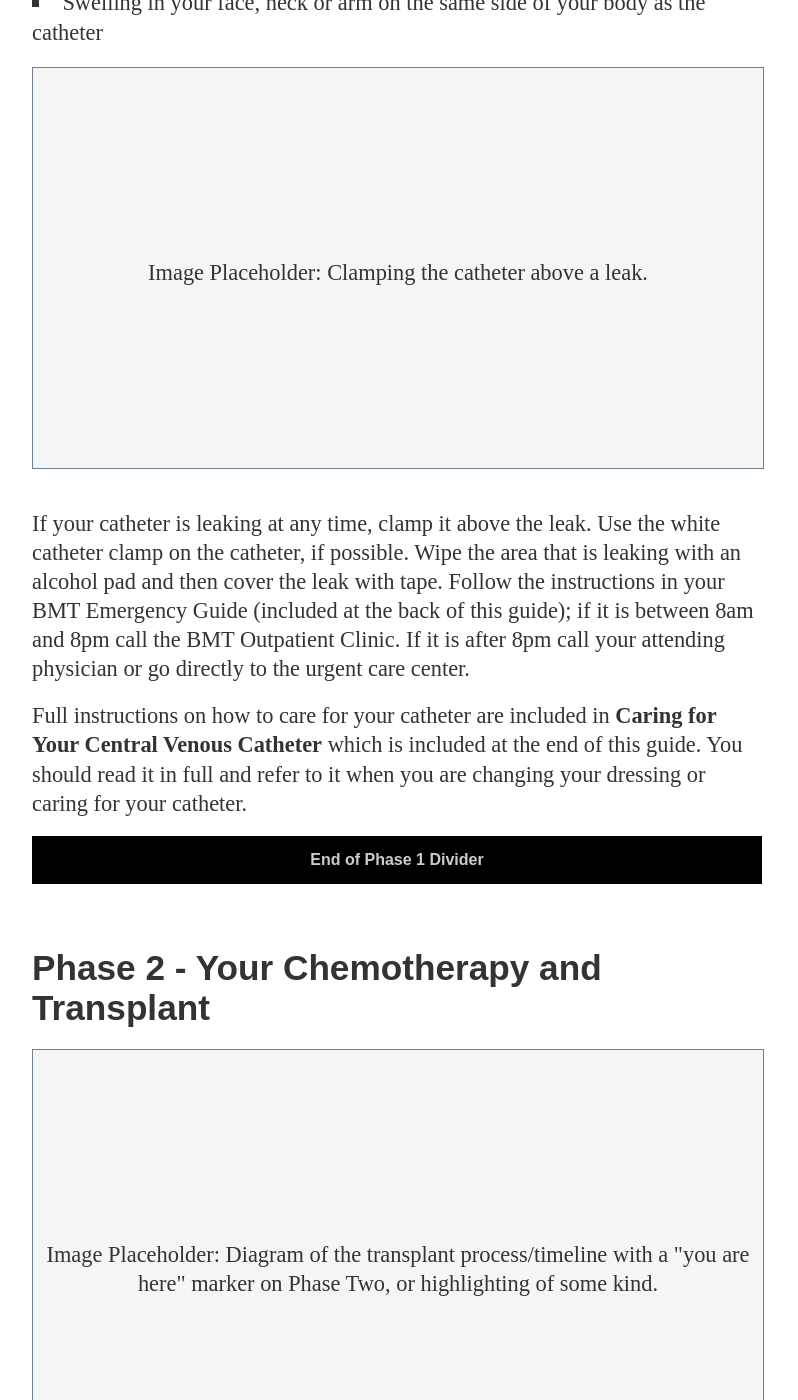
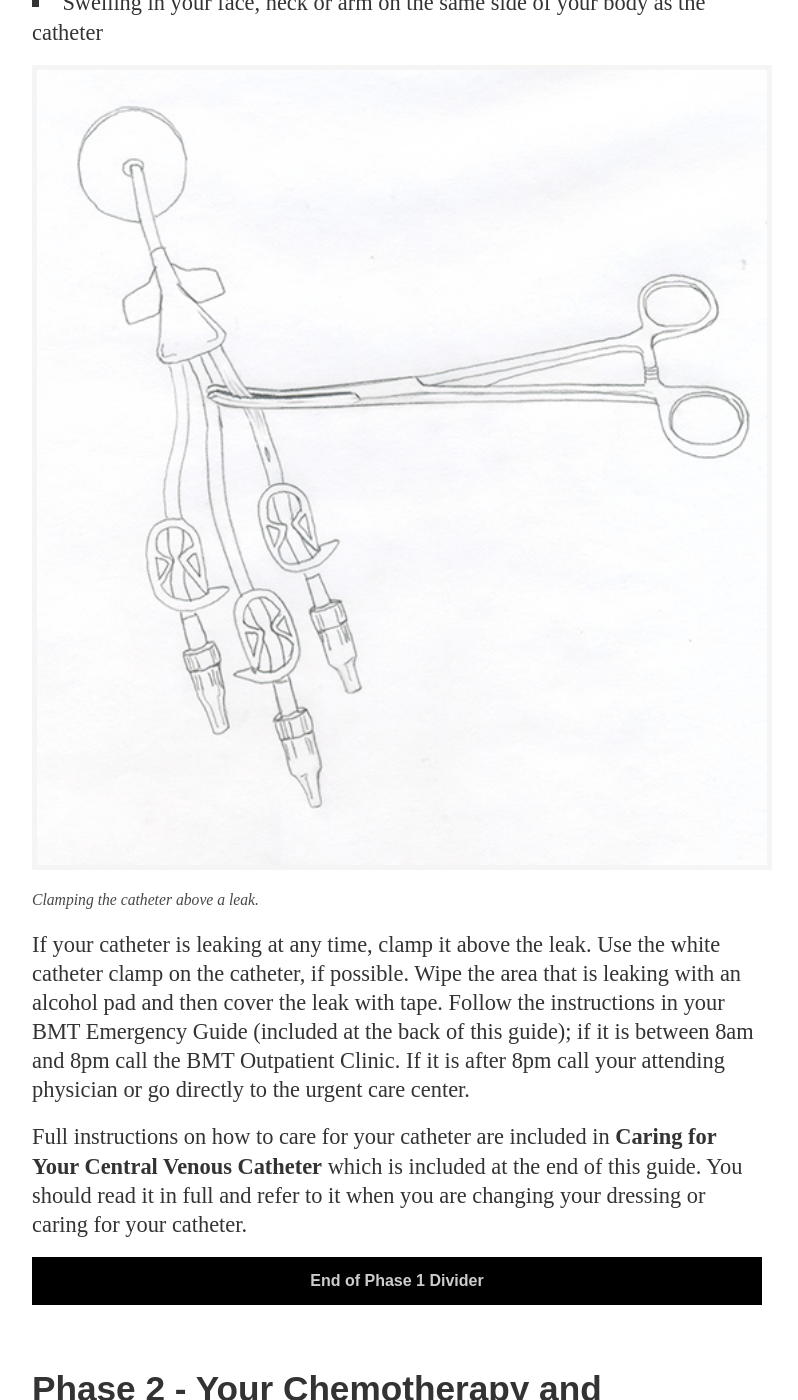
Before and after one commit to mskccpatiented/contentaudit, a Jekyll site: the page built from _posts/2012-11-19-auto-bmt-outpatient-guide-hybrid.md, in a window 1280 px wide and 1400 px high, scrolled down 28472 px. Shown: the whole window, without its empty margins (128-926 px from the left). Built offline with Jekyll 4.4.1, drawn with Linux system fonts in a browser that asks for light colours; Markdown is read by kramdown in place of the engine named in the settings.

Commit message:
deploying BMT patient ed

```diff
--- a/_posts/2012-11-19-auto-bmt-outpatient-guide-hybrid.md
+++ b/_posts/2012-11-19-auto-bmt-outpatient-guide-hybrid.md
@@ -423,7 +423,7 @@ Other complications may be related to the catheter itself. Notify your doctor, n
 * You see a hole or break in the catheter
 * Swelling in your face, neck or arm on the same side of your body as the catheter
 
-<div class="image-placeholder"><p>Image Placeholder: Clamping the catheter above a leak.</p></div>
+<img src="/g/figs/opbmt_fig_clampedcvc.jpg" class="fig" /><span class="caption">Clamping the catheter above a leak.</span>
 
 If your catheter is leaking at any time, clamp it above the leak. Use the white catheter clamp on the catheter, if possible. Wipe the area that is leaking with an alcohol pad and then cover the leak with tape. Follow the instructions in your BMT Emergency Guide (included at the back of this guide); if it is between 8am and 8pm call the BMT Outpatient Clinic. If it is after 8pm call your attending physician or go directly to the urgent care center.
 
```
Also changed, not shown: g/figs/opbmt_fig_clampedcvc.jpg (added), 2 other files.
